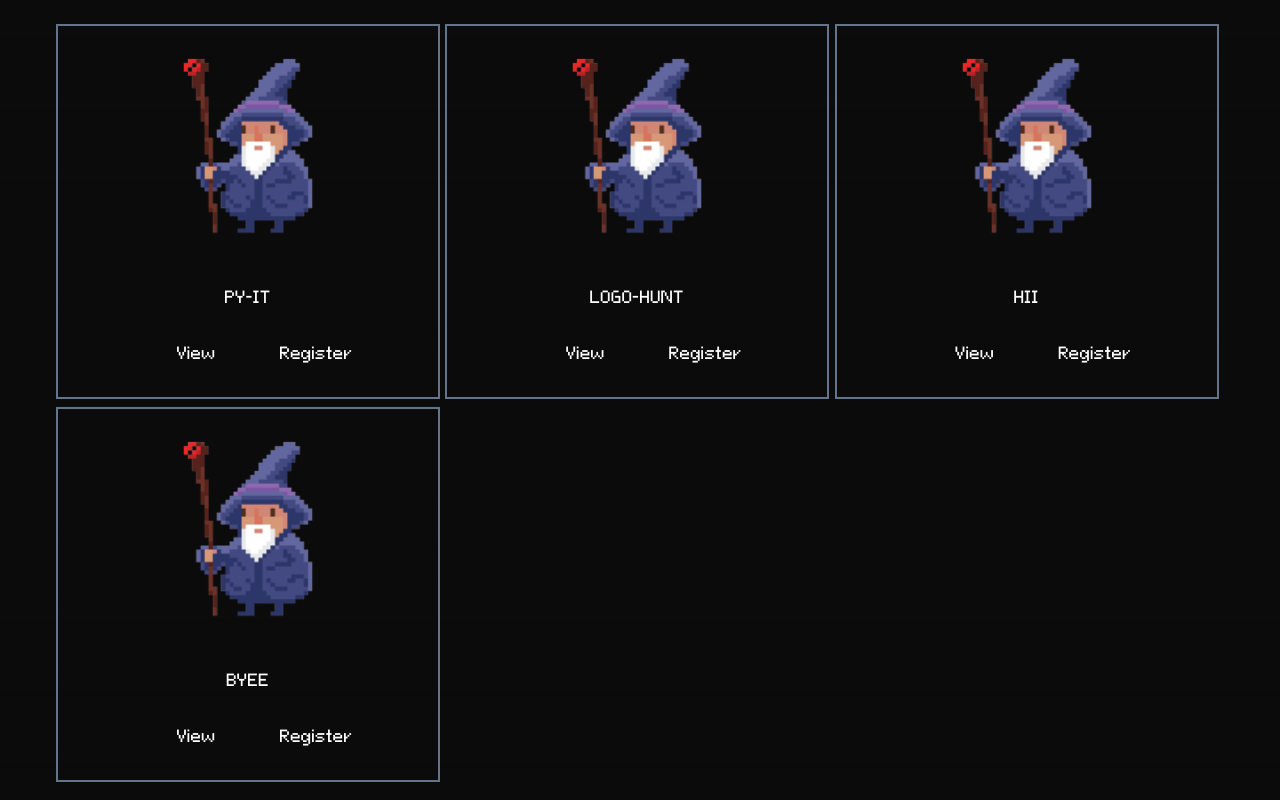
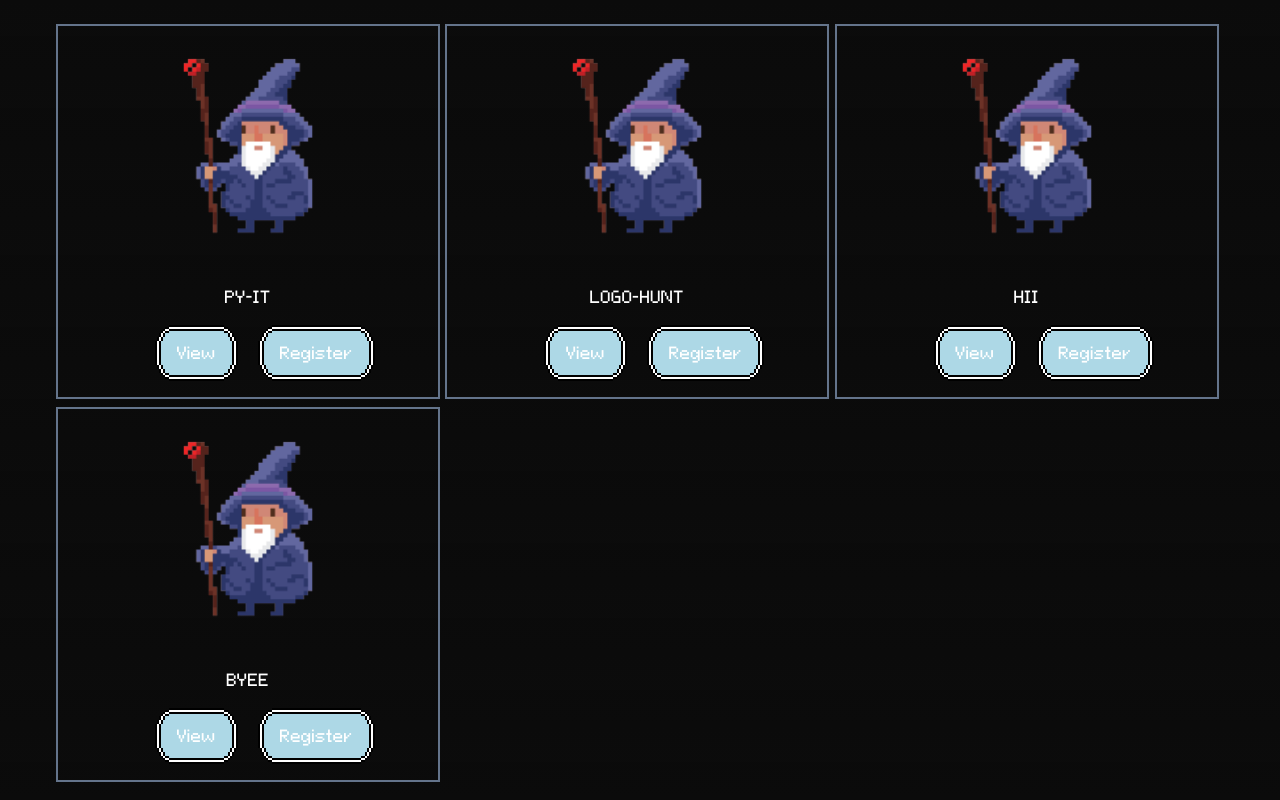
Before and after one commit to scet-converse/converse2k23, a Next.js app: page /events in a window 1280 px wide. Built offline with nearby package versions, Linux system fonts and the light colour scheme; no server answers.

Commit message:
added pixelated border class in global.css

```diff
--- a/src/app/globals.css
+++ b/src/app/globals.css
@@ -15,6 +15,19 @@
   --secondary: #8f75d7;
   --tertiary: #6ba93e;
   --max-width: 1200px;
+  --pixel-bg: lightblue;
+  /* ↑ Inner background color */
+
+  --pixel-border: black;
+  /* ↑ Inner border color */
+
+  --pixel-border-2: white;
+  /* ↑ Middle border color */
+
+  --pixel-border-3: var(--pixel-border);
+  /* ↑ Outer border color */
+
+  --pixel: 0.125rem;
 }
 
 body {
@@ -53,3 +66,61 @@ body {
     -4px 4px 0px #de8e0c,
     -8px 8px 0px #e20202;
 }
+
+.pixel-border {
+  background: var(--pixel-bg);
+  box-shadow:
+
+	/* Inner Background Color */
+    0 calc(var(--pixel) * -3) 0 calc(var(--pixel) * -1) var(--pixel-bg),
+    0 calc(var(--pixel) * 3) 0 calc(var(--pixel) * -1) var(--pixel-bg),
+    0 calc(var(--pixel) * -6) 0 calc(var(--pixel) * -2) var(--pixel-bg),
+    0 calc(var(--pixel) * 6) 0 calc(var(--pixel) * -2) var(--pixel-bg),
+    0 calc(var(--pixel) * -9) 0 calc(var(--pixel) * -4) var(--pixel-bg),
+    0 calc(var(--pixel) * 9) 0 calc(var(--pixel) * -4) var(--pixel-bg),
+    0 calc(var(--pixel) * -12) 0 calc(var(--pixel) * -6) var(--pixel-bg),
+    0 calc(var(--pixel) * 12) 0 calc(var(--pixel) * -6) var(--pixel-bg),
+    /* Pixel Border Layer 1 */ calc(var(--pixel) * -1) 0 0 0 var(--pixel-border),
+    var(--pixel) 0 0 0 var(--pixel-border),
+    0 calc(var(--pixel) * -2) 0 0 var(--pixel-border),
+    0 calc(var(--pixel) * 2) 0 0 var(--pixel-border),
+    0 calc(var(--pixel) * -5) 0 calc(var(--pixel) * -1) var(--pixel-border),
+    0 calc(var(--pixel) * 5) 0 calc(var(--pixel) * -1) var(--pixel-border),
+    0 calc(var(--pixel) * -7) 0 calc(var(--pixel) * -2) var(--pixel-border),
+    0 calc(var(--pixel) * 7) 0 calc(var(--pixel) * -2) var(--pixel-border),
+    0 calc(var(--pixel) * -10) 0 calc(var(--pixel) * -4) var(--pixel-border),
+    0 calc(var(--pixel) * 10) 0 calc(var(--pixel) * -4) var(--pixel-border),
+    0 calc(var(--pixel) * -13) 0 calc(var(--pixel) * -6) var(--pixel-border),
+    0 calc(var(--pixel) * 13) 0 calc(var(--pixel) * -6) var(--pixel-border),
+    /* Pixel Border Layer 2 */ calc(var(--pixel) * -2) 0 0 0
+      var(--pixel-border-2),
+    calc(var(--pixel) * 2) 0 0 0 var(--pixel-border-2),
+    0 calc(var(--pixel) * -1) 0 var(--pixel) var(--pixel-border-2),
+    0 var(--pixel) 0 var(--pixel) var(--pixel-border-2),
+    0 calc(var(--pixel) * -4) 0 0 var(--pixel-border-2),
+    0 calc(var(--pixel) * 4) 0 0 var(--pixel-border-2),
+    0 calc(var(--pixel) * -6) 0 calc(var(--pixel) * -1) var(--pixel-border-2),
+    0 calc(var(--pixel) * 6) 0 calc(var(--pixel) * -1) var(--pixel-border-2),
+    0 calc(var(--pixel) * -8) 0 calc(var(--pixel) * -2) var(--pixel-border-2),
+    0 calc(var(--pixel) * 8) 0 calc(var(--pixel) * -2) var(--pixel-border-2),
+    0 calc(var(--pixel) * -11) 0 calc(var(--pixel) * -4) var(--pixel-border-2),
+    0 calc(var(--pixel) * 11) 0 calc(var(--pixel) * -4) var(--pixel-border-2),
+    0 calc(var(--pixel) * -14) 0 calc(var(--pixel) * -6) var(--pixel-border-2),
+    0 calc(var(--pixel) * 14) 0 calc(var(--pixel) * -6) var(--pixel-border-2),
+    /* Border Layer 3: --pixel-border-3 */ calc(var(--pixel) * -3) 0 0 0
+      var(--pixel-border-3),
+    calc(var(--pixel) * 3) 0 0 0 var(--pixel-border-3),
+    0 0 0 calc(var(--pixel) * 2) var(--pixel-border-3),
+    0 calc(var(--pixel) * -3) 0 var(--pixel) var(--pixel-border-3),
+    0 calc(var(--pixel) * 3) 0 var(--pixel) var(--pixel-border-3),
+    0 calc(var(--pixel) * -5) 0 0 var(--pixel-border-3),
+    0 calc(var(--pixel) * 5) 0 0 var(--pixel-border-3),
+    0 calc(var(--pixel) * -7) 0 calc(var(--pixel) * -1) var(--pixel-border-3),
+    0 calc(var(--pixel) * 7) 0 calc(var(--pixel) * -1) var(--pixel-border-3),
+    0 calc(var(--pixel) * -9) 0 calc(var(--pixel) * -2) var(--pixel-border-3),
+    0 calc(var(--pixel) * 9) 0 calc(var(--pixel) * -2) var(--pixel-border-3),
+    0 calc(var(--pixel) * -12) 0 calc(var(--pixel) * -4) var(--pixel-border-3),
+    0 calc(var(--pixel) * 12) 0 calc(var(--pixel) * -4) var(--pixel-border-3),
+    0 calc(var(--pixel) * -15) 0 calc(var(--pixel) * -6) var(--pixel-border-3),
+    0 calc(var(--pixel) * 15) 0 calc(var(--pixel) * -6) var(--pixel-border-3);
+}
```
